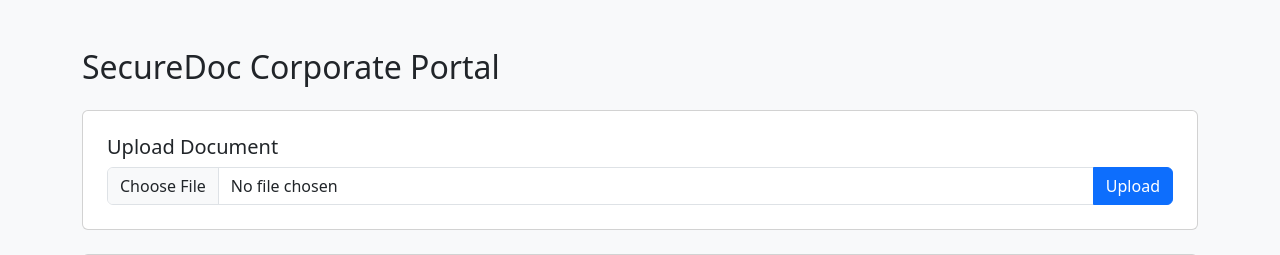
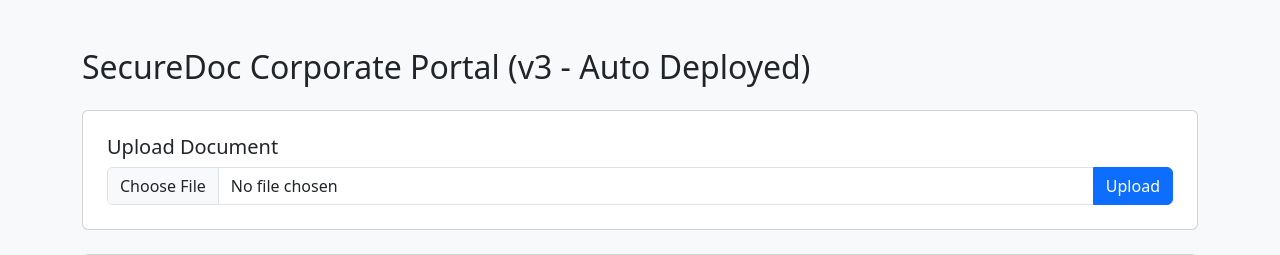
Before and after one commit to siriusphoton/DevOps-n-Infra, a Flask app: template app/templates/dashboard.html in a window 1280 px wide. Shown: the top 255 px of the page. Run offline with Flask 3, Linux system fonts and the light colour scheme; the template is opened without the code that fills it, so the values that code supplies are empty.

Commit message:
test k8s-app workflow

```diff
--- a/app/templates/dashboard.html
+++ b/app/templates/dashboard.html
@@ -14,7 +14,7 @@
 
     <div class="container mt-5">
 
-        <h2 class="mb-4">SecureDoc Corporate Portal</h2>
+        <h2 class="mb-4">SecureDoc Corporate Portal (v3 - Auto Deployed) </h2>
 
 
 
```
